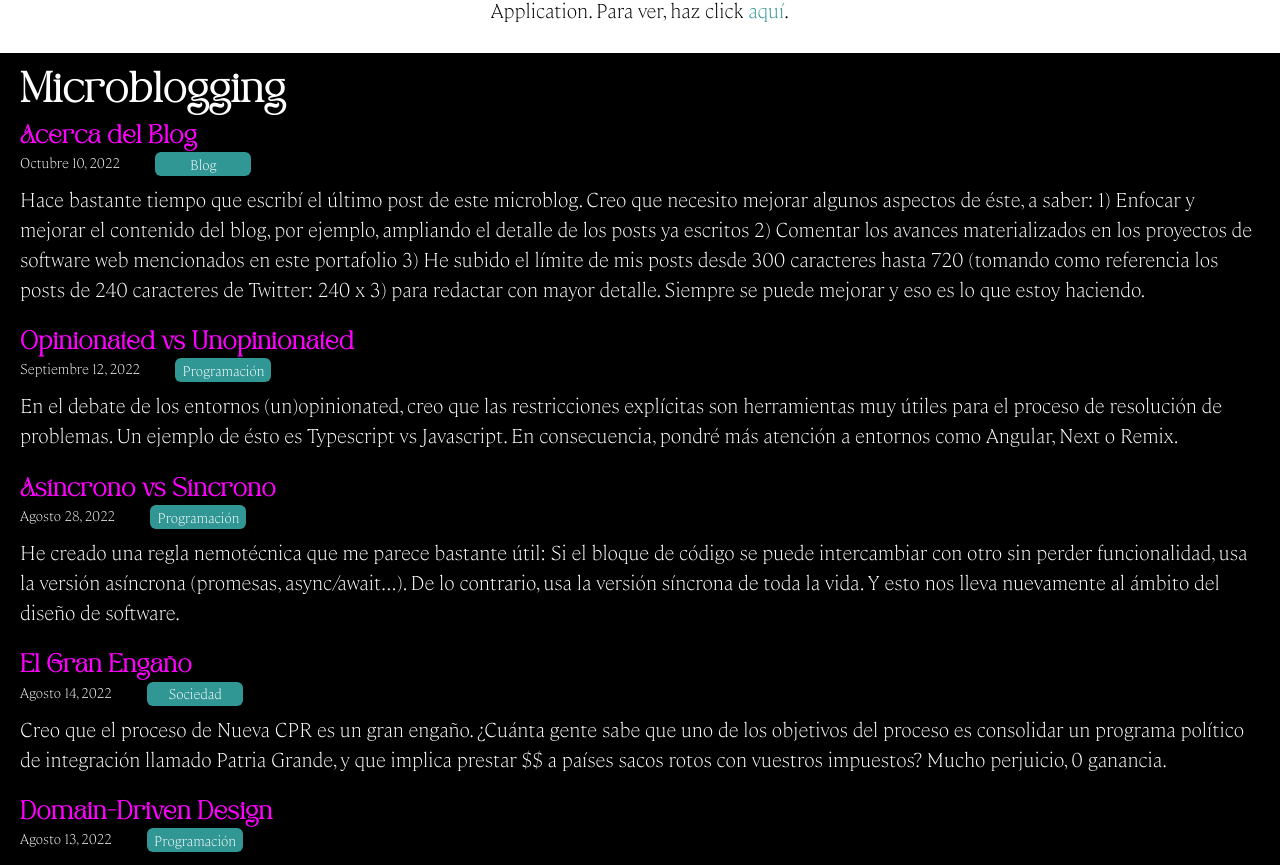
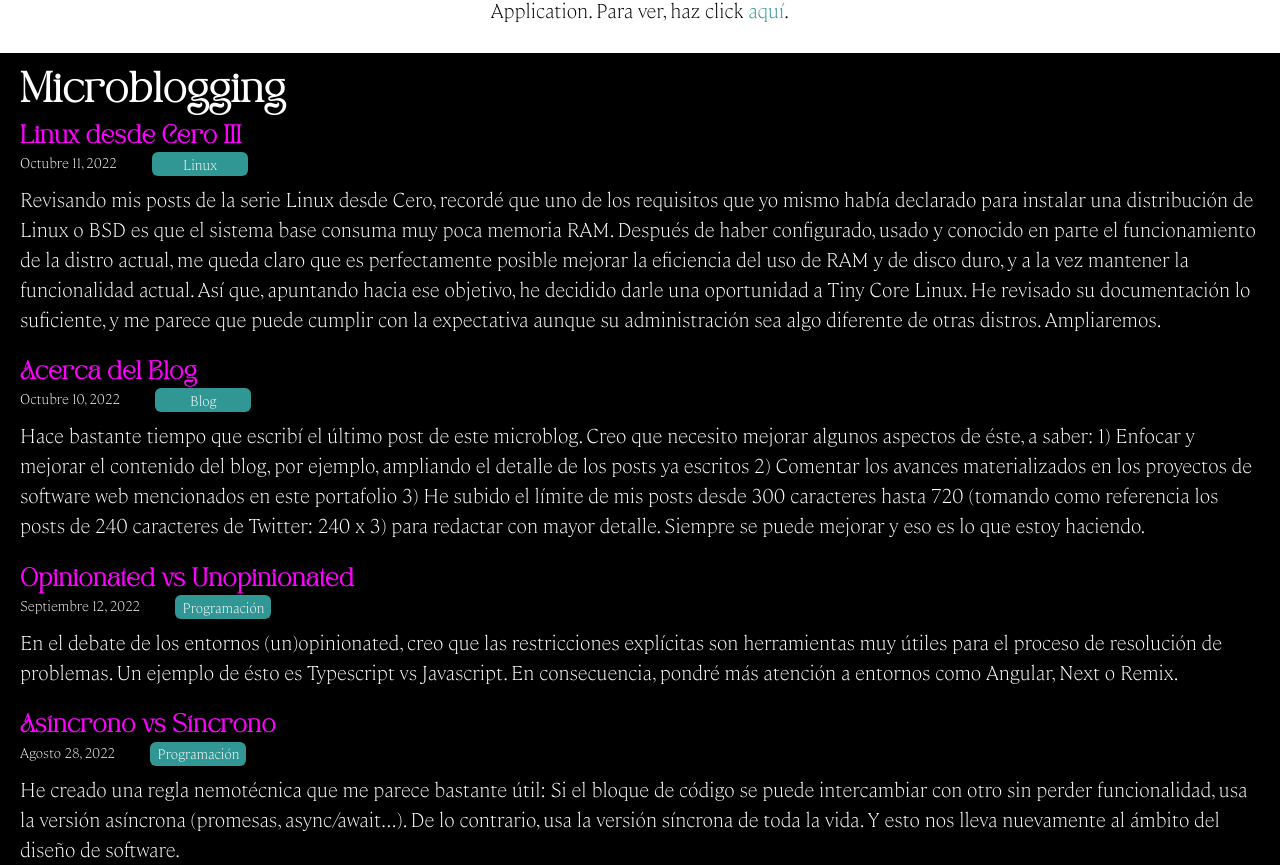
Before and after one commit to gnietto/gnietto.github.io, a React (Vite) app: page / in a window 1280 px wide. Shown: the part 2800-3665 px from the top of the page. Built offline with nearby package versions, Linux system fonts and the light colour scheme.

Commit message:
[contenido] Agrega blogpost 'Linux desde Cero III'

```diff
--- a/src/posts.ts
+++ b/src/posts.ts
@@ -1,4 +1,15 @@
 const posts = [
+  {
+    key: '0017',
+    titulo: 'Linux desde Cero III',
+    texto: [
+      'Revisando mis posts de la serie Linux desde Cero, recordé que uno de los requisitos que yo mismo había declarado para instalar una distribución de Linux o BSD es que el sistema base consuma muy poca memoria RAM. Después de haber configurado, usado y conocido en parte el funcionamiento de la distro actual, me queda claro que es perfectamente posible mejorar la eficiencia del uso de RAM y de disco duro, y a la vez mantener la funcionalidad actual. Así que, apuntando hacia ese objetivo, he decidido darle una oportunidad a Tiny Core Linux. He revisado su documentación lo suficiente, y me parece que puede cumplir con la expectativa aunque su administración sea algo diferente de otras distros. Ampliaremos.'
+    ],
+    autor: 'Germán',
+    fecha: 'Octubre 11, 2022',
+    link: '/linux-desde-cero-3',
+    tag: 'Linux'
+  },
   {
     key: '0016',
     titulo: 'Acerca del Blog',
```
